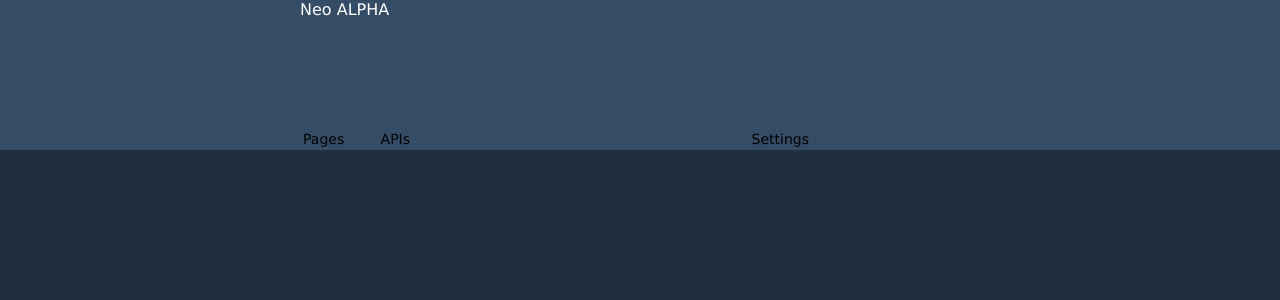
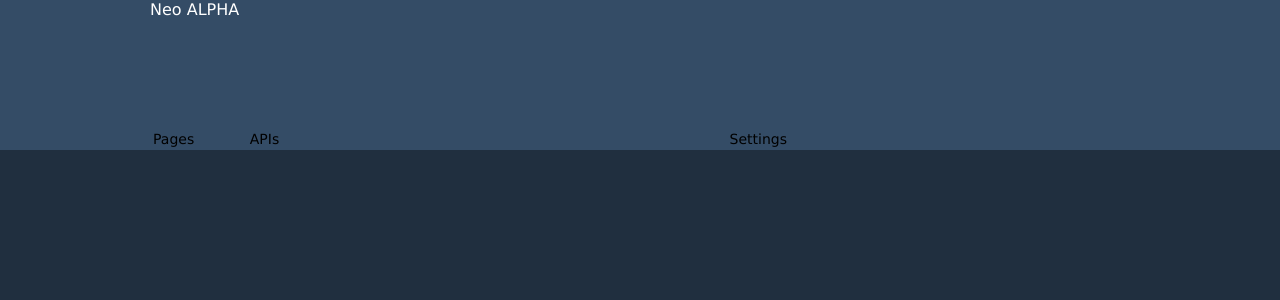
Before and after one commit to kittdotech/Flask-Paul, a Flask app: page /apis in a window 1280 px wide. Shown: the top 300 px of the page. Run offline with Flask 2, Linux system fonts and the light colour scheme.

Commit message:
Lastest change commit

```diff
--- a/static/css/style.css
+++ b/static/css/style.css
@@ -18,24 +18,25 @@
 }
 
 .text_header {
-    padding-left: 300px;
+    padding-left: 150px;
     #height:100%;
     height:150px;
     padding-right:400px;
-    width:40%;
+    width:50%;
 
 }
 .text_content {
-    padding-left: 300px;
+    padding-left: 150px;
 
 
 
-    #padding-right:300px;
+    #padding-right:50px;
     float:left;
-width:40%;
+width:50%;
 
 
 }
+
 
 .height_fixed{
 
@@ -82,8 +83,10 @@
 
 .main_content
 {
-    background-color: #202f3f;
+ background-color: #202f3f;
     height: auto;
+
+
 
 
 
@@ -105,6 +108,8 @@
      border:none;
      color:#5c87b5;
     cursor:pointer;
+    font-size:14px;
+
  }
 input:focus{
     outline: 0;
@@ -194,6 +199,7 @@
     background:white;
     height:100%
 
+
 }
 a {text-decoration: none;
 color:black;
@@ -213,3 +219,8 @@
 {
     text-transform: uppercase;
 }
+#searchtable
+{
+    padding-left:80px;
+    padding-right:80px;
+}
```
Also changed, not shown: templates/index.html (+7 -7 lines).
